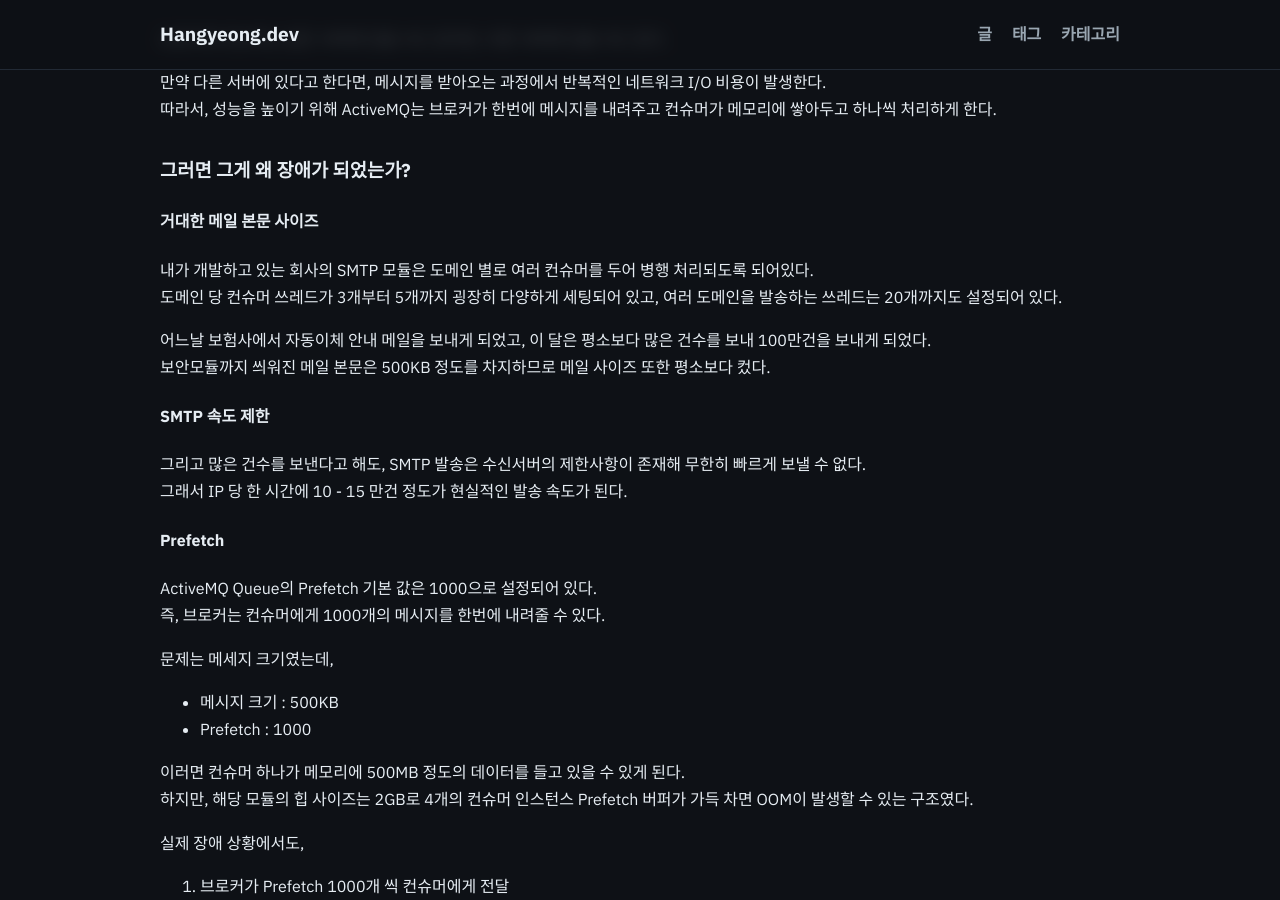
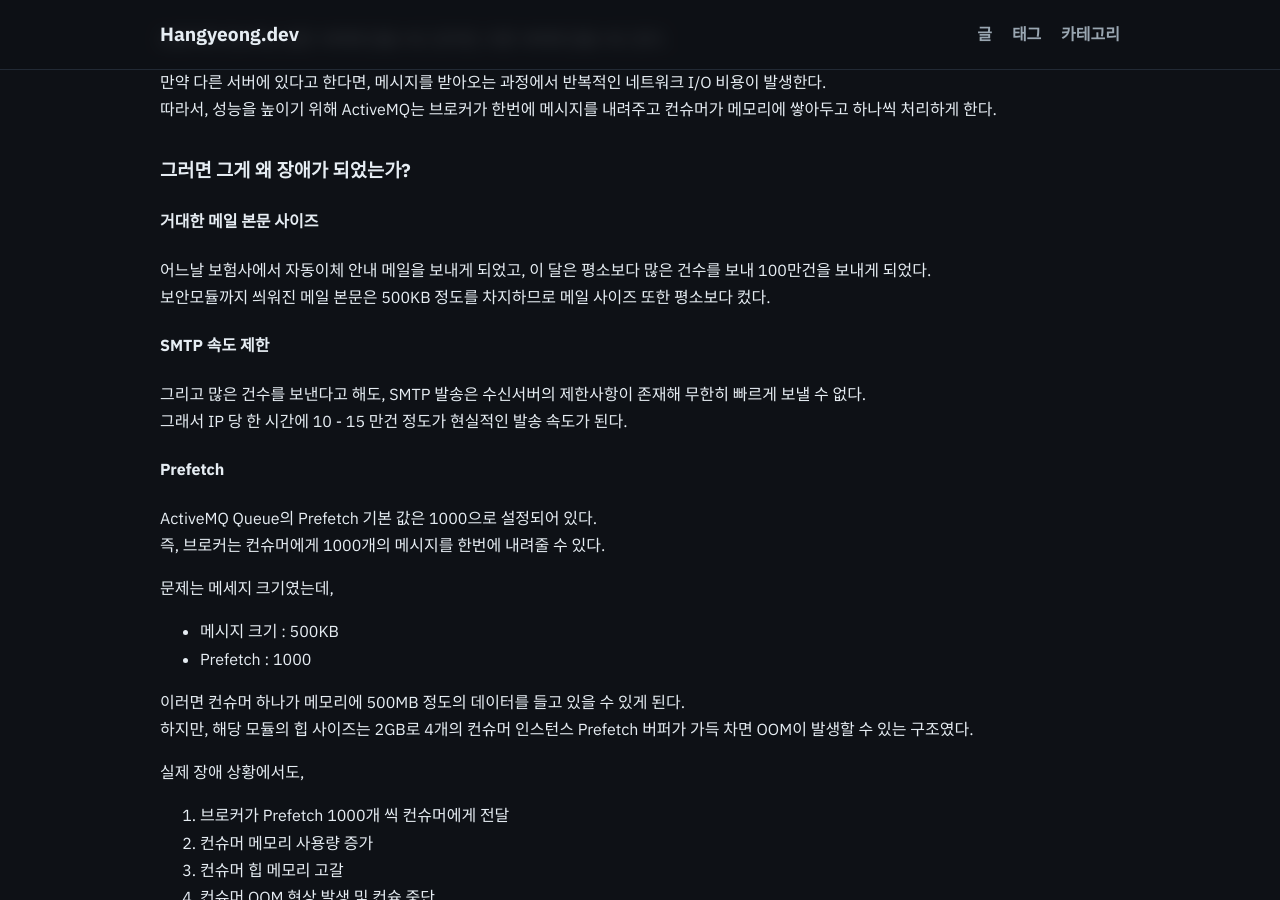
Before and after one commit to han-gyeong/han-gyeong.github.io, a Jekyll site: the page built from _posts/2026-03-04-prefetch.md, in a window 1280 px wide and 900 px high, scrolled down 787 px. Built offline with Jekyll 4.4.1, drawn with Linux system fonts in a browser that asks for light colours.

Commit message:
ActiveMQ Prefetch로 인한 메시징 장애 회고(글 수정)

```diff
--- a/_posts/2026-03-04-prefetch.md
+++ b/_posts/2026-03-04-prefetch.md
@@ -36,9 +36,6 @@ Prefetch는 브로커가 컨슈머에게 미리 내려줄 메시지 건수를
 ### 그러면 그게 왜 장애가 되었는가?
 
 #### 거대한 메일 본문 사이즈
-내가 개발하고 있는 회사의 SMTP 모듈은 도메인 별로 여러 컨슈머를 두어 병행 처리되도록 되어있다.
-도메인 당 컨슈머 쓰레드가 3개부터 5개까지 굉장히 다양하게 세팅되어 있고, 여러 도메인을 발송하는 쓰레드는 20개까지도 설정되어 있다.
-
 어느날 보험사에서 자동이체 안내 메일을 보내게 되었고, 이 달은 평소보다 많은 건수를 보내 100만건을 보내게 되었다.
 보안모듈까지 씌워진 메일 본문은 500KB 정도를 차지하므로 메일 사이즈 또한 평소보다 컸다.
 
```
